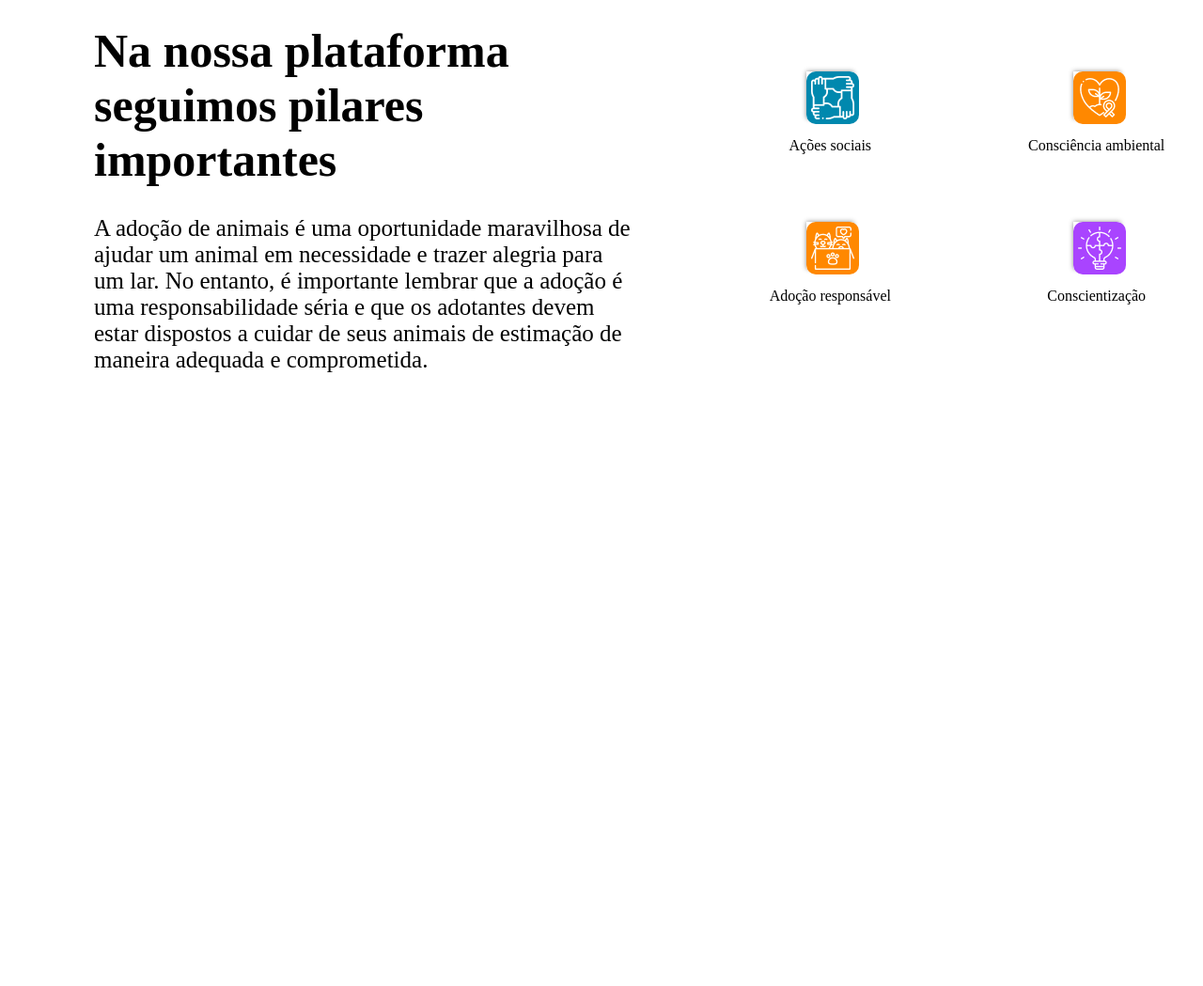
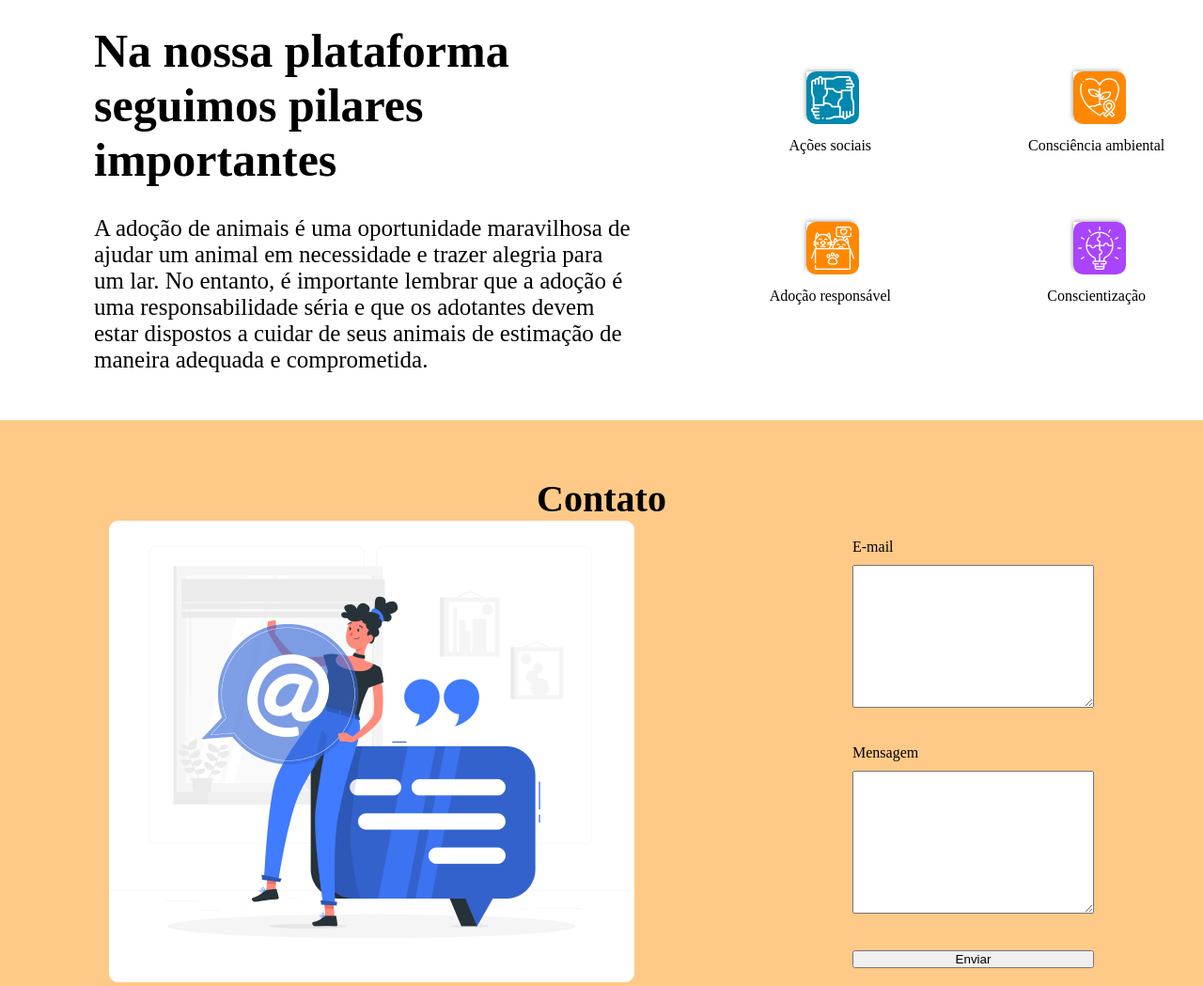
Before and after one commit to Kauancph11/petz, a plain HTML site: page index.html in a window 1280 px wide. Shown: the part 1298-2347 px from the top of the page at 94% size. Before the commit the page ends 1745 px from the top, so only its background shows below. Drawn offline with Linux system fonts and the light colour scheme.

Commit message:
continuação alteração

```diff
--- a/index.html
+++ b/index.html
@@ -107,7 +107,28 @@
             </div>
         </section>
 
-        <section class="posicion">
+        <section class="posicionamento_section4">
+            <h3 class="textocontato">Contato</h3>
+            <div class="posicionatudo">
+                <div class="imagemcontato">
+                    <img src="imagens/4957139 1.png" alt="">
+                </div>
+
+                <div class="posicionamentotexto">
+                    <div>
+                        <label for="email">E-mail</label>
+                        <textarea name="" id="" cols="30" rows="10"></textarea>
+                    </div>
+
+                    <div>
+                        <label for="text">Mensagem</label>
+                        <textarea name="" id="" cols="30" rows="10"></textarea>
+                    </div>
+                    <div>
+                        <button>Enviar</button>
+                    </div>
+                </div>
+            </div>
 
 
 
--- a/style.css
+++ b/style.css
@@ -233,3 +233,37 @@ main {
     width: 50px;
     height: 50px;
 }
+
+.posicionamento_section4{
+    display: flex;
+    flex-direction: column;
+    background-color: #FFC988;
+
+
+
+}
+
+.posicionatudo{
+    display: flex;
+    justify-content: space-around;
+}
+
+.posicionamentotexto
+{
+    display: flex;
+    flex-direction: column;
+    justify-content: space-around;
+}
+
+.textocontato{
+    display: flex;
+    justify-content: center;
+    padding-top: 60px;
+    font-size: 40px;
+}
+
+.posicionamentotexto div{
+    display: flex;
+    flex-direction: column;
+    gap: 10px;
+}
```
